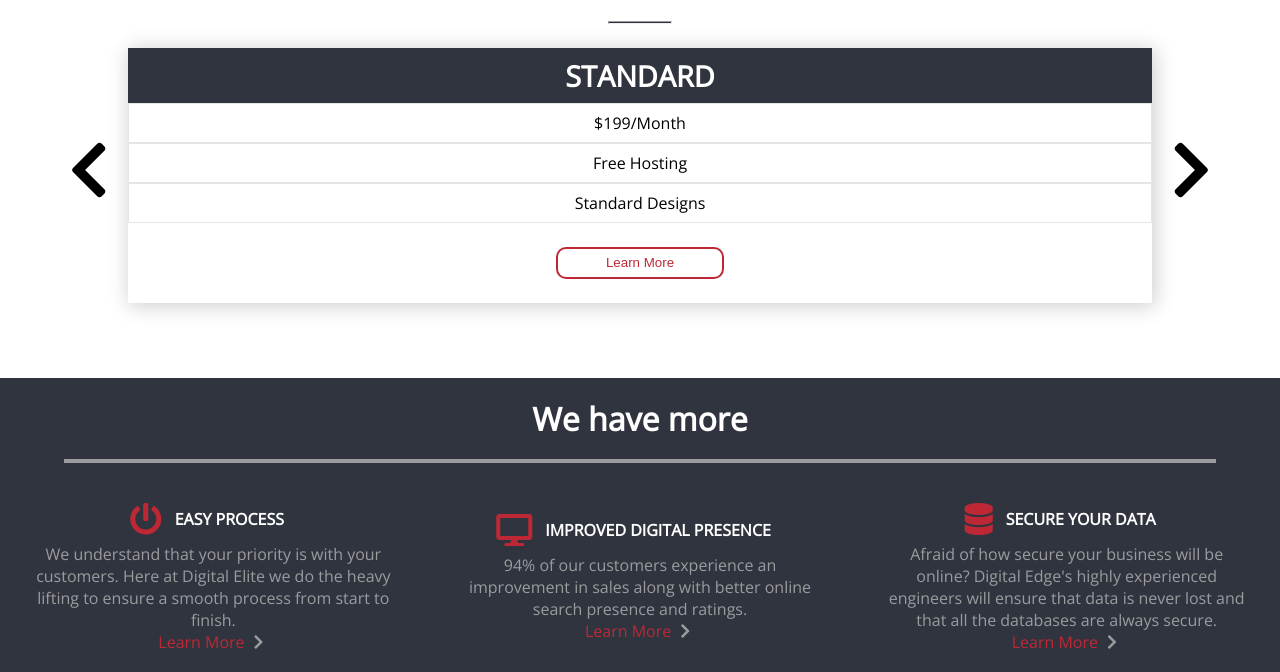
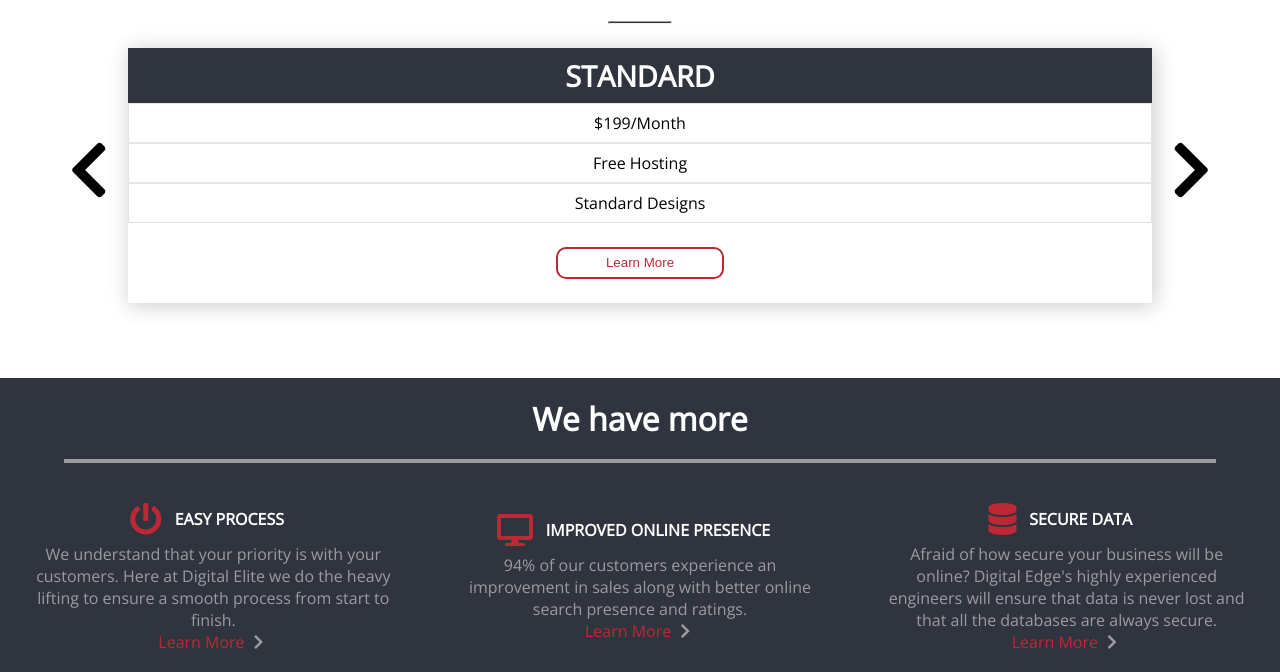
Before and after one commit to 3drdsh3in/digital-edge, a website: page index.html in a window 1280 px wide. Shown: the part 1072-1744 px from the top of the page. Drawn offline with nearby package versions, Linux system fonts and the light colour scheme.

Commit message:
final commit

```diff
--- a/index.html
+++ b/index.html
@@ -140,7 +140,7 @@
                 <div class="footer-flex-item">
                     <div class="footer-icon-header">
                         <i class="fas fa-desktop fa-2x"></i>
-                        <h2>Improved Digital Presence</h2>
+                        <h2>Improved Online Presence</h2>
                     </div>
                     <p>94% of our customers experience an improvement in sales along with better online
                         search presence and ratings.
@@ -153,7 +153,7 @@
                 <div class="footer-flex-item">
                     <div class="footer-icon-header">
                         <i class="fas fa-database fa-2x"></i>
-                        <h2>Secure your data</2>
+                        <h2>Secure data</2>
                     </div>
                     <p>Afraid of how secure your business will be online?
                         Digital Edge's highly experienced engineers
```
